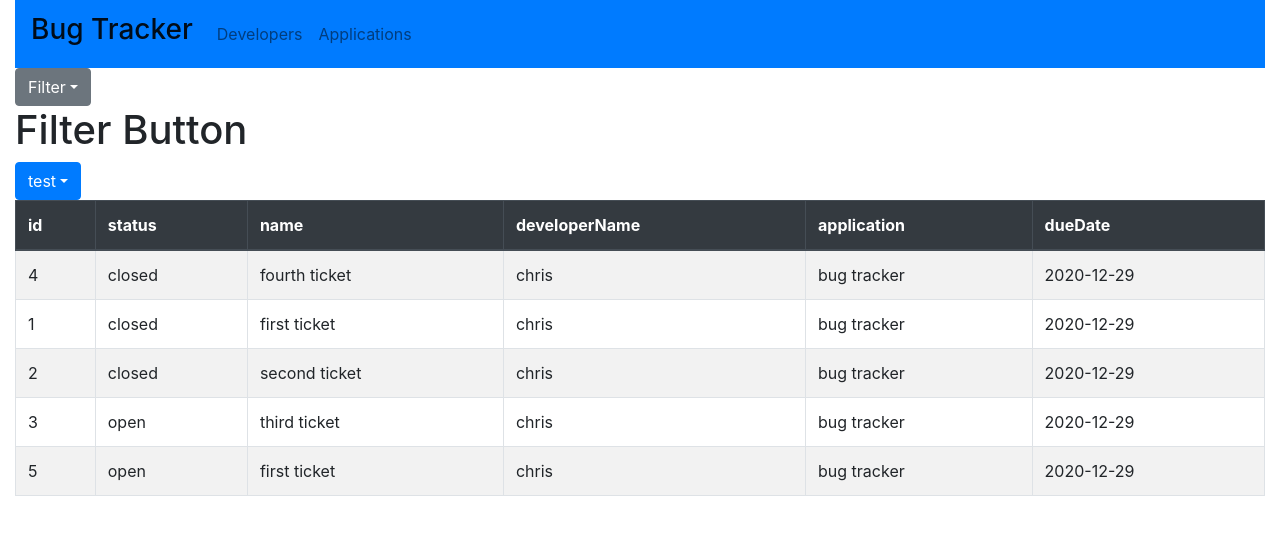
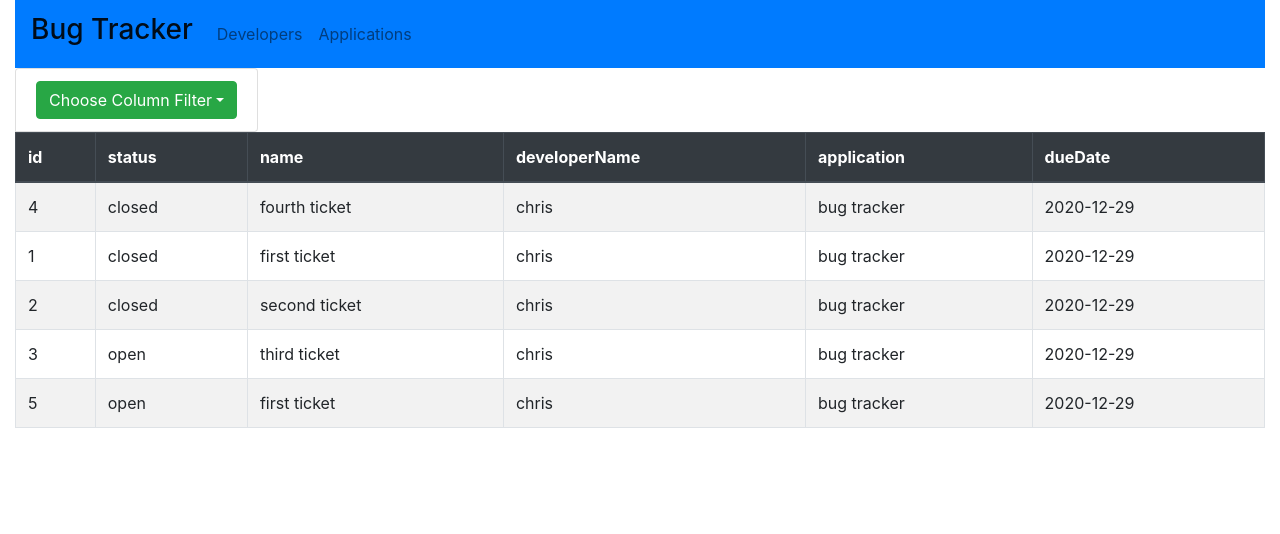
Before and after one commit to KarstenFlanigan/Bug_Tracker, a React (Create React App) app: page / in a window 1280 px wide. Shown: the top 534 px of the page. Built offline with nearby package versions, Linux system fonts and the light colour scheme.

Commit message:
Fixed Filter Component Filtering, Fixed List Bootstrap on Toolbar for Table

```diff
--- a/src/Components/Home.js
+++ b/src/Components/Home.js
@@ -9,9 +9,7 @@ import TableType from './TableType'
 
 function Home() {
     return (
-        <div>
-            <TableType />
-        </div>
+        <TableType />
     )
 }
 
--- a/src/Components/TableType.js
+++ b/src/Components/TableType.js
@@ -2,7 +2,9 @@
 import React, { useState } from 'react'
 import Table from 'react-bootstrap/Table'
 import Dropdown from 'react-bootstrap/Dropdown'
-import DropdownButton from 'react-bootstrap/DropdownButton'
+import ListGroup from 'react-bootstrap/ListGroup'
+
+//import DropdownButton from 'react-bootstrap/DropdownButton'
 import Button from 'react-bootstrap/Button'
 
 // eslint-disable-next-line no-unused-vars
@@ -37,8 +39,8 @@ function TableType() {
 
   //For Filter Component
   //Pass in to TableType component and then TableView
-  const filterCriteria = { name: "" }
-  /*
+  //const filterCriteria = { name: "" }
+
   const filterCriteria =
   {
     name: "",
@@ -46,16 +48,13 @@ function TableType() {
     developerName: "",
     application: ""
   }
-  */
 
   //Unique key for the HTML TR Key (Usually the primary key of the database table)
   //CHANGE NAME TO PRIMARY KEY?? USE THE PRIMARY KEY ID TO LINK TO FORM FOR CRUD?
   const trKey = "id"
 
   return (
-    <div>
-      <TableView headers={Object.keys(tableHeaders)} filterCriteria={Object.keys(filterCriteria)} tableData={tableData} trKey={trKey} tableType={tableType} />
-    </div>
+    <TableView headers={Object.keys(tableHeaders)} filterCriteria={filterCriteria} tableData={tableData} trKey={trKey} tableType={tableType} />
   )
 }
 
@@ -65,78 +64,175 @@ const TableView = (props) => {
   const { headers, filterCriteria, tableData, trKey, tableType } = props;
   //Pass filter name key as prop
   return (
+    <TableToolBar tableData={tableData} filterCriteria={filterCriteria} headers={headers} trKey={trKey} tableType={tableType} />
+  )
+}
+
+const TableToolBar = (props) => {
+  const { tableData = { tableData }, filterCriteria = { filterCriteria }, headers = { headers }, trKey = { trKey }, tableType = { tableType } } = props
+  return (
+    <FilterButton tableData={tableData} filterCriteria={filterCriteria} headers={headers} trKey={trKey} tableType={tableType} />
+  )
+}
+
+const FilterButton = (props) => {
+  const { tableData = { tableData }, filterCriteria = { filterCriteria }, headers = { headers }, trKey = { trKey }, tableType = { tableType } } = props
+  const [filterColumnStatus, setfilterColumnStatus] = useState(false)
+  const [filterStatus, setfilterStatus] = useState(false)
+  const [filterColumn, setfilterColumn] = useState()
+  const [filterValue, setfilterValue] = useState()
+  const [updatedTableData, setUpdatedTableData] = useState(tableData)
+
+
+  const handleClick = (filterColumnClicked) => {
+    setfilterColumnStatus(!filterColumnStatus)
+    setfilterColumn(filterColumnClicked)
+  }
+
+  //Display All Column Filter Options passed in as Props from Parent
+  //Send column filter clicked to handleclick and then to child component
+  const buildFilterColumnDropdown = () => {
+    return (
+      Object.keys(filterCriteria).map((value, index) => {
+        return (
+          <Dropdown.Item key={index} onClick={() => handleClick(value)} >
+            {value}
+          </Dropdown.Item>
+        )
+      })
+    )
+  }
+
+  const buildFilterValueDropdown = () => {
+    //Get unique filter values from passed in filter name that was chosen from table's data
+    const uniqueFilterKeyValues = [...new Set(tableData.map(value => value[filterColumn]))]
+
+    return (
+      uniqueFilterKeyValues.map((value, index) => {
+        return (
+          <Dropdown.Item key={index} onClick={() => handleClick2(value)} >
+            {value}
+          </Dropdown.Item >
+        )
+      })
+    )
+  }
+
+  //After choosing what to filter by
+  const handleClick2 = (dropDownValue) => {
+    setfilterValue(dropDownValue)
+    setfilterStatus(!filterStatus)
+    console.log(`Filter Column: ${filterColumn}`)
+    console.log(`Filter Value: ${filterValue}`)
+    filterStatus ?
+      setUpdatedTableData(tableData)
+      :
+      setUpdatedTableData(tableData.filter(row => row[filterColumn] === dropDownValue))
+
+  }
+
+  //Clear button resets both states to negative
+  const handleClick3 = () => {
+    setfilterColumnStatus(!filterColumnStatus)
+    setfilterStatus(!filterStatus)
+    filterStatus ?
+      setUpdatedTableData(tableData)
+      :
+      setUpdatedTableData(tableData.filter(row => row[filterColumn] === filterValue))
+  }
+
+
+  //Displaying buttons based on state updates from the handleClick methods
+  return (
     <div>
-      <TableFilter tableData={tableData} filterCriteria={filterCriteria} headers={headers} trKey={trKey} tableType={tableType} />
+      <ListGroup horizontal >
+        <ListGroup.Item>
+          {
+            !filterColumnStatus && !filterStatus ?
+              <Dropdown>
+                <Dropdown.Toggle variant="success">
+                  Choose Column Filter
+            </Dropdown.Toggle>
+                <Dropdown.Menu>
+                  {buildFilterColumnDropdown()}
+                </Dropdown.Menu>
+              </Dropdown>
+              : filterColumnStatus && !filterStatus ?
+                <Dropdown>
+                  <Dropdown.Toggle variant="success">
+                    Filter By {filterColumn}
+                  </Dropdown.Toggle>
+                  <Dropdown.Menu>
+                    {buildFilterValueDropdown()}
+                  </Dropdown.Menu>
+                </Dropdown>
+                :
+                <Button variant="success" size="md" onClick={() => handleClick3()}>clear {filterColumn} filter</Button>
+          }
+        </ListGroup.Item>
+      </ListGroup>
+      <TableHeader tableData={updatedTableData} filterCriteria={filterCriteria} headers={headers} trKey={trKey} tableType={tableType} />
     </div>
   )
 }
 
-const TableButton = () => {
-  const filterCriteria =
-  {
-    name: "",
-    status: "",
-    developerName: "",
-    application: ""
+/*
+const FilterButton = (props) => {
+  const { filterCriteria, tableData } = props
+  const [filterStatus, setfilterStatus] = useState(false);
+  //SEND FILTERBY TO NEXT COMPONENT WHICH WILL ACTUALLY DO THE SORT
+  const [filterBy, setfilterBy] = useState();
+
+  const handleClick = (selectedDropdownItem) => {
+    setfilterStatus(!filterStatus)
+    setfilterBy(selectedDropdownItem)
+    console.log("filterBY: " + filterBy + " selectedDropdownItem: " + selectedDropdownItem)
+
+    TableBody(filterBy)
   }
-  const tableData = [
-    { id: 4, name: 'fourth ticket', dueDate: '2020-12-29', developerName: "chris", severity: "high", application: "bug tracker", status: "closed" },
-    { id: 1, name: 'first ticket', dueDate: '2020-12-29', developerName: "chris", severity: "high", application: "bug tracker", status: "closed" },
-    { id: 2, name: 'second ticket', dueDate: '2020-12-29', developerName: "chris", severity: "high", application: "bug tracker", status: "closed" },
-    { id: 3, name: 'third ticket', dueDate: '2020-12-29', developerName: "chris", severity: "high", application: "bug tracker", status: "open" },
-    { id: 5, name: 'first ticket', dueDate: '2020-12-29', developerName: "chris", severity: "high", application: "bug tracker", status: "open" }
-  ]
 
-  const filterKeys = Object.keys(filterCriteria)
-
-
-  // eslint-disable-next-line no-unused-vars
   const buildDropdownMenu = (filterName) => {
+    //Get unique filter values from passed in filter name that was chosen from table's data
+    //console.log("Build dropdown " + filterName)
     const uniqueFilterKeyValues = [...new Set(tableData.map(value => value[filterName]))]
-    console.log("Unique Filter Key Values " + uniqueFilterKeyValues)
+    //console.log("Unique Filter Key Values " + uniqueFilterKeyValues)
     return (
       uniqueFilterKeyValues.map((value, index) => {
-        < Dropdown.Item eventKey={index} >
+        return (
+          <Dropdown.Item key={index} onClick={() => handleClick(value)} >
             {value}
           </Dropdown.Item >
+        )
       })
     )
   }
-
+  //Use filterCriteria props passed in to create button
+  //Switches between filter and clear filter based on state that changes on handleclick
   return (
     <div>
-      <h1>Filter Button</h1>
+      {
+        filterStatus ?
           <Dropdown>
-        <Dropdown.Toggle>
-          test
-          </Dropdown.Toggle>
-        <Dropdown.Menu>
-          <Dropdown.Item>
-            test
-            </Dropdown.Item>
-        </Dropdown.Menu>
-      </Dropdown>
-      {
-        filterKeys.map((value, index) => {
-          { console.log("Value : " + value + " Index : " + index) }
-          <Dropdown>
-            <Dropdown.Toggle variant="success" id={index}>
-              {value} filter
+            <Dropdown.Toggle variant="success">
+              {filterCriteria} filter
             </Dropdown.Toggle>
 
             <Dropdown.Menu>
-              <Dropdown.Item href="1">
-                test
-              </Dropdown.Item>
-              {/*buildDropdownMenu(value)*/}
+              {buildDropdownMenu(filterCriteria)}
             </Dropdown.Menu>
-          </Dropdown>
-        })
+          </Dropdown >
+
+          :
+
+          <Button variant="success" size="md" onClick={() => handleClick()}>clear {filterCriteria} filter</Button>
       }
     </div>
   )
 }
+*/
 
+/*
+//DEPRECATING
 //Need to pass in Filter Objects
 //Props passed in from Parent of Table Type and then TableType
 const TableFilter = (props) => {
@@ -169,17 +265,19 @@ const TableFilter = (props) => {
           :
           <Button variant="secondary" size="md" onClick={() => setupdatedTableData(handleClick())}>Clear Filter</Button>
       }
-      <TableButton />
+      <TableButton tableData={tableData} filterCriteria={filterCriteria} tableType={tableType} />
       <TableHeader headers={headers} rows={updatedTableData} trKey={trKey} tableType={tableType} />
     </div>
   )
 }
+*/
 
 const TableHeader = (props) => {
 
-  const { headers, rows, trKey, tableType } = props;
+  const { headers, tableData, trKey, tableType } = props;
   const [headerSort, setheaderSort] = useState();
   const [sortStatus, setsortStatus] = useState(false);
+
 
   //sends the table header column name clicked to be sorted
   //changes the table header column to be sorted by ascending or descending
@@ -189,10 +287,8 @@ const TableHeader = (props) => {
   }
 
   return (
-    <div>
-      {/*onClick sends the name of the table header column to handleClick */}
 
-      < Table striped bordered hover responsive="md" >
+    <Table striped bordered hover responsive="md" >
       <thead className="thead-dark" key="header-1">
         <tr key="header-0">
           {headers && headers.map((value, index) => {
@@ -200,21 +296,22 @@ const TableHeader = (props) => {
           })}
         </tr>
       </thead>
-        <TableBody rows={rows} headers={headers} sortField={headerSort} sortBy={sortStatus} trKey={trKey} tableType={tableType}></TableBody>
-      </Table >
-    </div>
+      <TableBody rows={tableData} headers={headers} sortField={headerSort} sortBy={sortStatus} trKey={trKey} tableType={tableType}></TableBody>
+    </Table>
   )
 }
 
 const TableBody = (props) => {
   const { headers, rows, sortField, sortBy, trKey, tableType } = props;
-
   //on click of tr (tablerow) display the form for the row clicked
   const history = useHistory()
   const handleClick = (rowID) => history.push(`${tableType}/update/${rowID}`)
 
   //If true sort by ascending or if false sort by descending, column header to sort is passed by parent component
-  sortBy ? rows.sort((a, b) => a[sortField] > b[sortField] ? 1 : -1) : rows.sort((a, b) => a[sortField] > b[sortField] ? -1 : 1)
+  sortBy ?
+    rows.sort((a, b) => a[sortField] > b[sortField] ? 1 : -1)
+    :
+    rows.sort((a, b) => a[sortField] > b[sortField] ? -1 : 1)
 
   //trKey is passed in by the highest component
   function buildRow(row, headers) {
```
Lines whose indentation alone changed are shown as unchanged.
